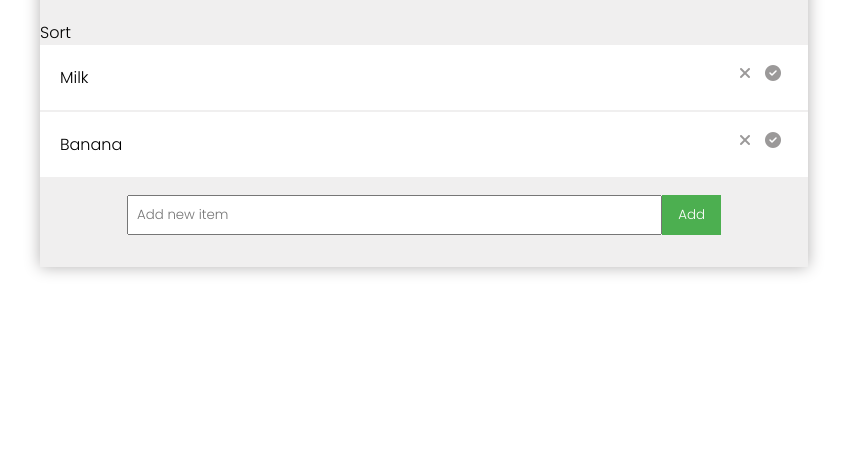
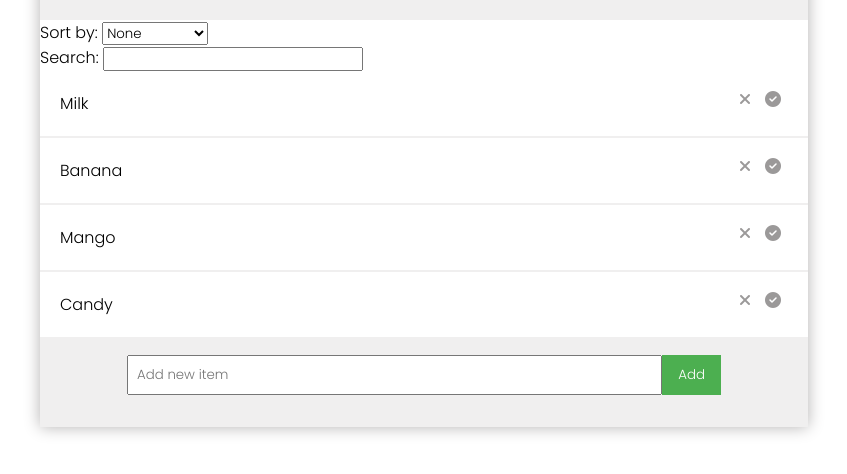
Before and after one commit to SayaliChinchole/Shopping-List-AngularJS, a plain HTML site: page index.html in a window 1280 px wide. Shown: the part 88-562 px from the top of the page, without its empty margins (216-1063 px from the left). Drawn offline with nearby package versions, Linux system fonts and the light colour scheme.

Commit message:
filters added

```diff
--- a/index.html
+++ b/index.html
@@ -19,15 +19,28 @@
                     <!--header-->
                     <div class="header">
                         <h1 class="header-text">My Shopping List</h1>
-                        <p ng-click="sortList()">Sort </p>
                     </div>
+
+                    <p>Sort by:
+                        <select ng-model="orderProp">
+                            <option value="">None</option>
+                            <option value="name">Alphabetical</option>
+                            <!-- <option value="done">Done</option> -->
+                        </select>
+                    </p>
+                    <p>
+                        Search:
+                        <input ng-model="query">
+                    </p>
+
+
 
                     <!--Shopping list items-->
 
                     <ul class="list">
                         <li ng-class="{'item-done': item.done}"
                             class="list-item"
-                            ng-repeat="item in items">
+                            ng-repeat="item in items | orderBy:orderProp | filter:query ">
                             {{item.name}}
                             <span>
                                 <i ng-class="{'item-done-icon': item.done}"
--- a/script.js
+++ b/script.js
@@ -10,17 +10,17 @@ app.controller("myCtrl", function ($scope) {
             name: "Banana",
             done: false
         },
-        // {
-        //     name: "Mango",
-        //     done : "false"
-        // },
-        // {
-        //     name: "Candy",
-        //     done : "false"
-        // },
+        {
+            name: "Mango",
+            done : false
+        },
+        {
+            name: "Candy",
+            done : false
+        },
         // {
         //     name: "Bread",
-        //     done : "false"
+        //     done : false
         // },
     ]
 
```
Also changed, not shown: ShoppingListUI.png (added).
